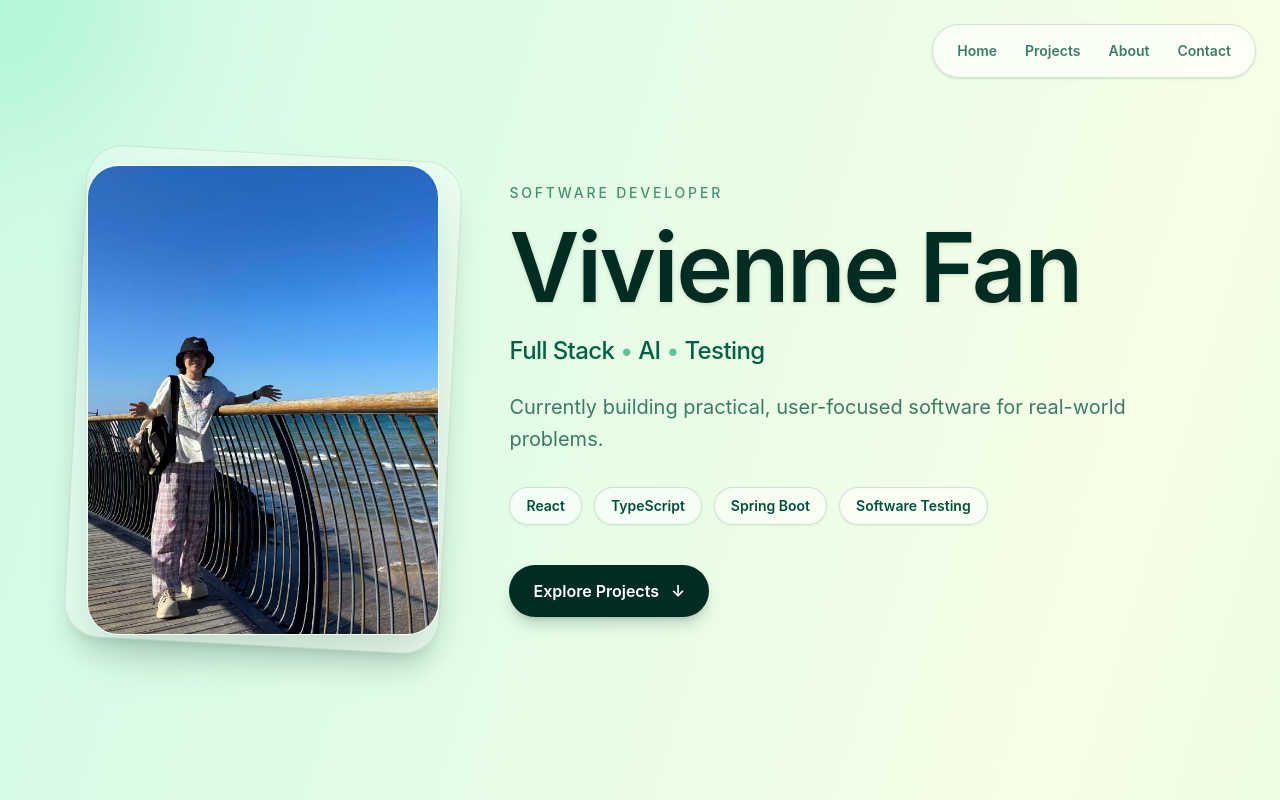
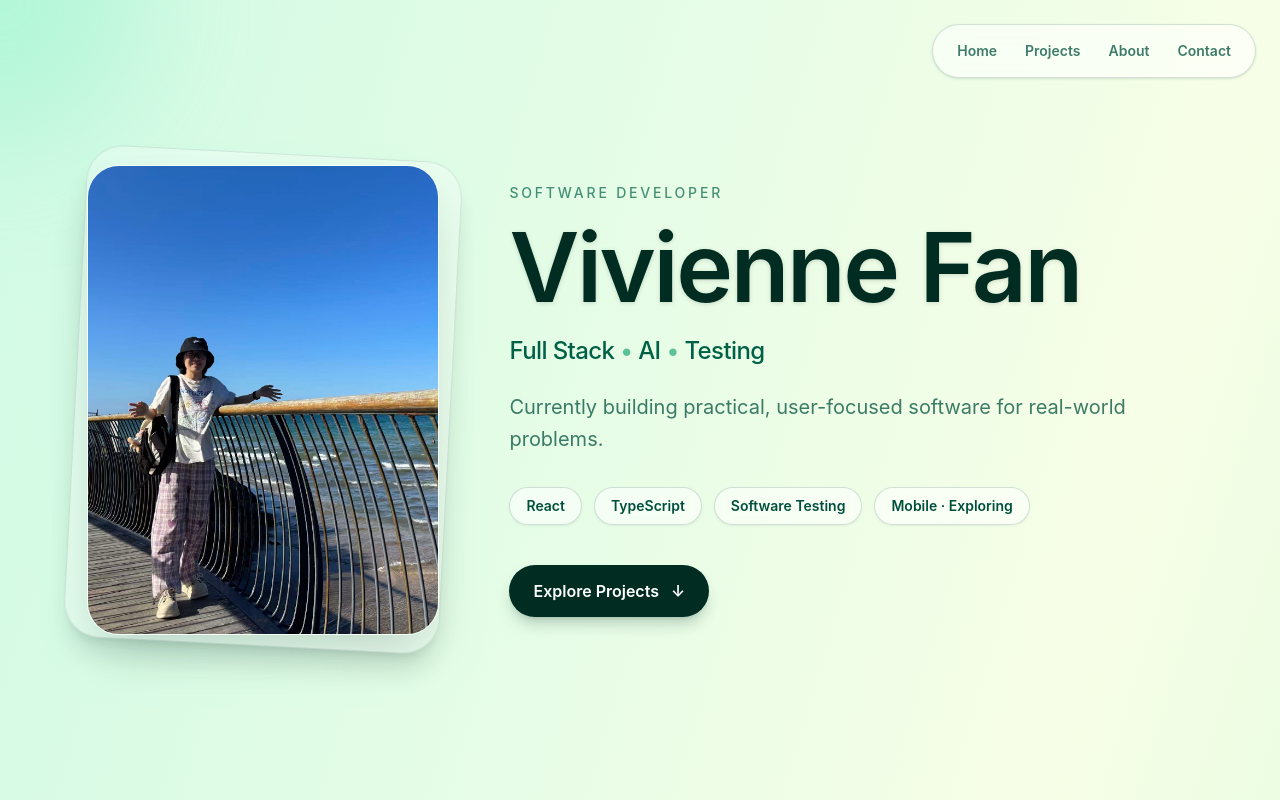
Before and after one commit to alex-fan-dev/Personal_website, a React (Vite) app: page / in a window 1280 px wide. Shown: the top 800 px of the page. Built offline with nearby package versions, Linux system fonts and the light colour scheme.

Commit message:
feat: update homepage title and skills

```diff
--- a/index.html
+++ b/index.html
@@ -4,7 +4,7 @@
     <meta charset="UTF-8" />
     <link rel="icon" type="image/svg+xml" href="/logo.png" />
     <meta name="viewport" content="width=device-width, initial-scale=1.0" />
-    <title>personal_website</title>
+    <title>Vivienne Fan</title>
   </head>
   <body>
     <div id="root"></div>
--- a/src/pages/Home.tsx
+++ b/src/pages/Home.tsx
@@ -16,7 +16,7 @@ const stats = [
     label: 'Industry Internships',
   },
   {
-    value: '5',
+    value: '2',
     label: 'Featured Projects',
   },
   {
@@ -35,7 +35,7 @@ const contactLinks = [
   { label: 'Download CV', href: '/Vivienne_FAN_CV.pdf' },
 ];
 
-const skills = ['React', 'TypeScript', 'Spring Boot', 'Software Testing'];
+const skills = ['React', 'TypeScript', 'Software Testing', 'Mobile · Exploring' ];
 
 function Home() {
   const [cursorPosition, setCursorPosition] = useState({ x: 0, y: 0 });
```
Also changed, not shown: src/components/appointment-system.png (deleted).
